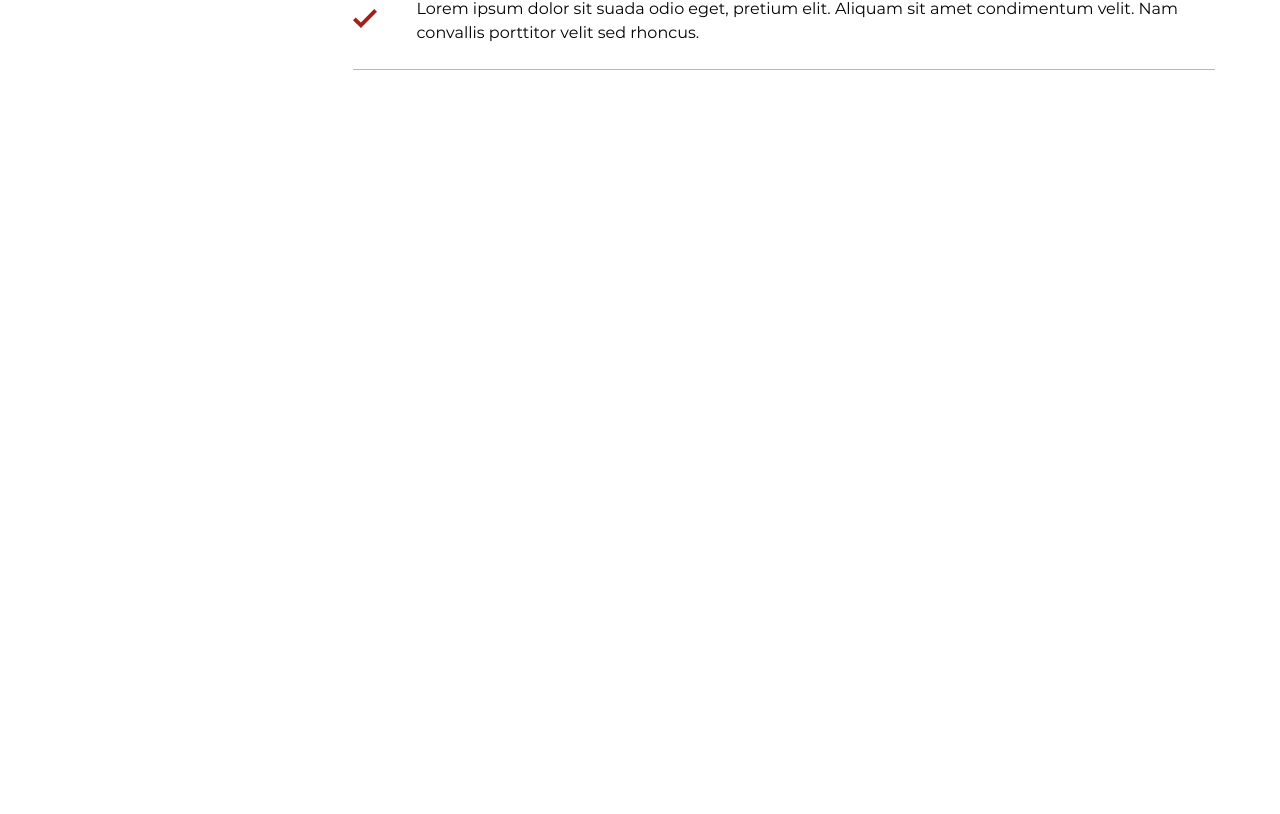
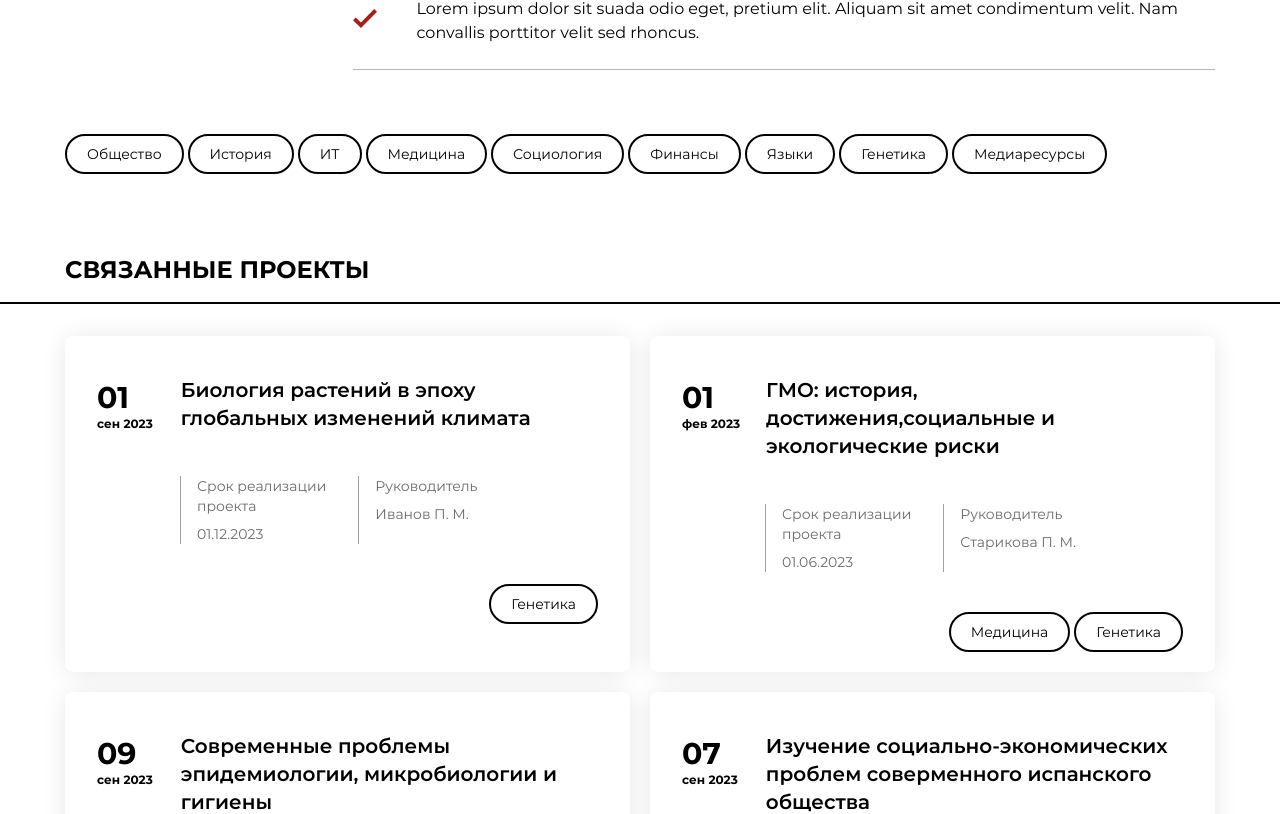
Before and after one commit to AngW1SH/Registry, a Next.js app in the folder client/: page /projects/123 in a window 1280 px wide. Shown: the part 1491-2305 px from the top of the page. Before the commit the page ends 1561 px from the top, so only its background shows below. Built offline with nearby package versions, Linux system fonts and the light colour scheme.

Commit message:
Add TagList, LinkedProjects and Footer to the ProjectPage

```diff
--- a/client/src/pagesLayer/Project/ui/ProjectPage.tsx
+++ b/client/src/pagesLayer/Project/ui/ProjectPage.tsx
@@ -1,4 +1,6 @@
-import { Container } from "@/shared/ui";
+import { TagList, staticTags } from "@/entities/Tag";
+import { Container, Headline } from "@/shared/ui";
+import { LinkedProjects } from "@/widgets/LinkedProjects";
 import { Header } from "@/widgets/Header";
 import { ProjectDescription } from "@/widgets/ProjectDescription";
 import { ProjectHero } from "@/widgets/ProjectHero";
@@ -6,6 +8,7 @@ import { ProjectRequirements } from "@/widgets/ProjectRequirements";
 import { ProjectStatus } from "@/widgets/ProjectStatus";
 import { Supervisors } from "@/widgets/Supervisors";
 import { FC } from "react";
+import { Footer } from "@/widgets/Footer";
 
 interface ProjectPageProps {}
 
@@ -28,7 +31,21 @@ const ProjectPage: FC<ProjectPageProps> = () => {
         <ProjectDescription />
         <div className="pt-24" />
         <ProjectRequirements />
+        <div className="pt-16" />
+        <TagList tags={staticTags} />
       </Container>
+      <div className="pt-20" />
+      <Headline>
+        <Container>
+          <h2 className="text-2xl font-bold uppercase">Связанные проекты</h2>
+        </Container>
+      </Headline>
+      <div className="pt-8" />
+      <Container>
+        <LinkedProjects />
+      </Container>
+      <div className="pt-32" />
+      <Footer />
     </>
   );
 };
--- /dev/null
+++ b/client/src/widgets/LinkedProjects/index.ts
@@ -0,0 +1,3 @@
+import LinkedProjects from "./ui/LinkedProjects";
+
+export { LinkedProjects };
--- /dev/null
+++ b/client/src/widgets/LinkedProjects/ui/LinkedProjects.tsx
@@ -0,0 +1,35 @@
+import { ProjectCard, staticProjects } from "@/entities/Project";
+import { TagList, getTagsByTagIds, staticTags } from "@/entities/Tag";
+import { FC } from "react";
+
+interface LinkedProjectsProps {}
+
+const LinkedProjects: FC<LinkedProjectsProps> = () => {
+  const projectData = {
+    projects: staticProjects,
+    tags: staticTags,
+  };
+
+  return (
+    <div>
+      <ul className="grid grid-cols-1 gap-5 lg:grid-cols-2">
+        {projectData.projects.map((project) => (
+          <li key={project.id}>
+            <ProjectCard
+              className="h-full"
+              project={project}
+              tags={
+                <TagList
+                  tags={getTagsByTagIds(project.tags, projectData.tags)}
+                  className="justify-end"
+                />
+              }
+            />
+          </li>
+        ))}
+      </ul>
+    </div>
+  );
+};
+
+export default LinkedProjects;
```
